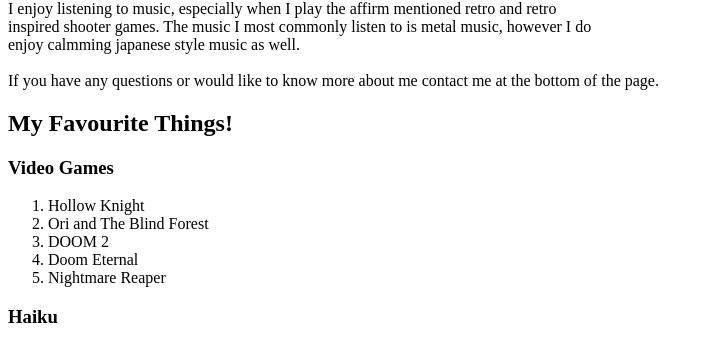
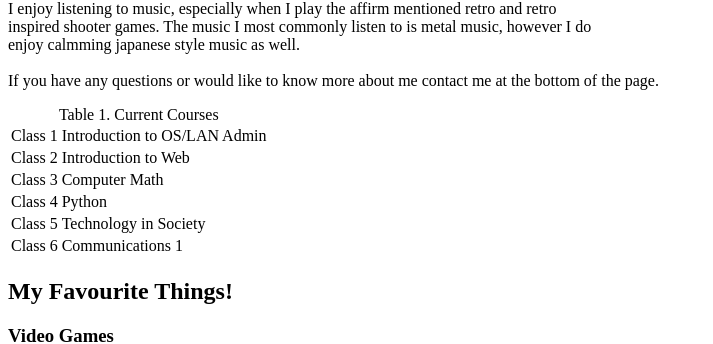
Before and after one commit to DecoJ181/csd120.20f.deconto-joshua, a plain HTML site: page index.html in a window 1280 px wide. Shown: the part 1115-1459 px from the top of the page, without its empty margins (0-713 px from the left). Drawn offline with Linux system fonts and the light colour scheme.

Commit message:
Testing table

```diff
--- a/index.html
+++ b/index.html
@@ -78,6 +78,15 @@
                 enjoy calmming japanese style music as well.<br><br>
                 If you have any questions or would like to know more about me contact me at the bottom of the page.<br>
             </p>
+            <table>
+                <caption>Table 1. Current Courses</caption>
+                <tr><td>Class 1</td><td>Introduction to OS/LAN Admin</td></tr>
+                <tr><td>Class 2</td><td>Introduction to Web</td></tr>
+                <tr><td>Class 3</td><td>Computer Math</td></tr>
+                <tr><td>Class 4</td><td>Python</td></tr>
+                <tr><td>Class 5</td><td>Technology in Society</td></tr>
+                <tr><td>Class 6</td><td>Communications 1</td></tr>
+            </table>
             <h2>
                 My Favourite Things!
             </h2>
```
